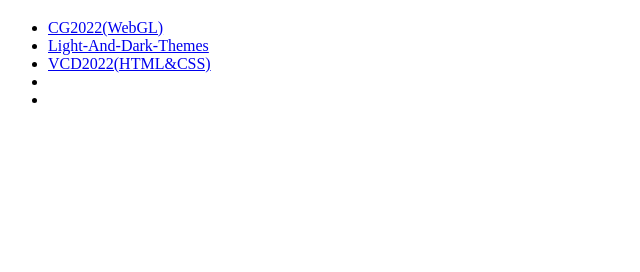
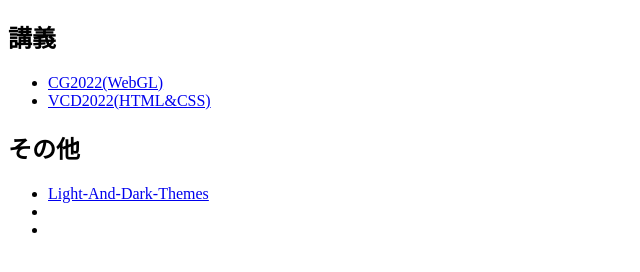
Before and after one commit to shogo-ppt/MySite, a plain HTML site: page index.html in a window 1280 px wide. Shown: the part 70-342 px from the top of the page, without its empty margins (0-640 px from the left). Drawn offline with Linux system fonts and the light colour scheme.

Commit message:
Categorized top page

```diff
--- a/index.html
+++ b/index.html
@@ -6,10 +6,14 @@
 </head>
 <body>
     <h1>HTML・CSSのテスト</h1>
+        <h2>講義</h2>
+            <ul>
+                <li><a href="https://shogo-ppt.github.io/cg2022/">CG2022(WebGL)</a></li>
+                <li><a href="https://shogo-ppt.github.io/VCD2022/">VCD2022(HTML&CSS)</a></li>
+            </ul>
+        <h2>その他</h2>
     <ul>
-        <li><a href="https://shogo-ppt.github.io/cg2022/">CG2022(WebGL)</a></li>
         <li><a href="https://shogo-ppt.github.io/MySite/Light-And-Dark-Themes/LR_themes.html">Light-And-Dark-Themes</a></li>
-        <li><a href="https://shogo-ppt.github.io/VCD2022/">VCD2022(HTML&CSS)</a></li>
         <li><a href="#"></a></li>
         <li><a href="#"></a></li>
     </ul>
```
